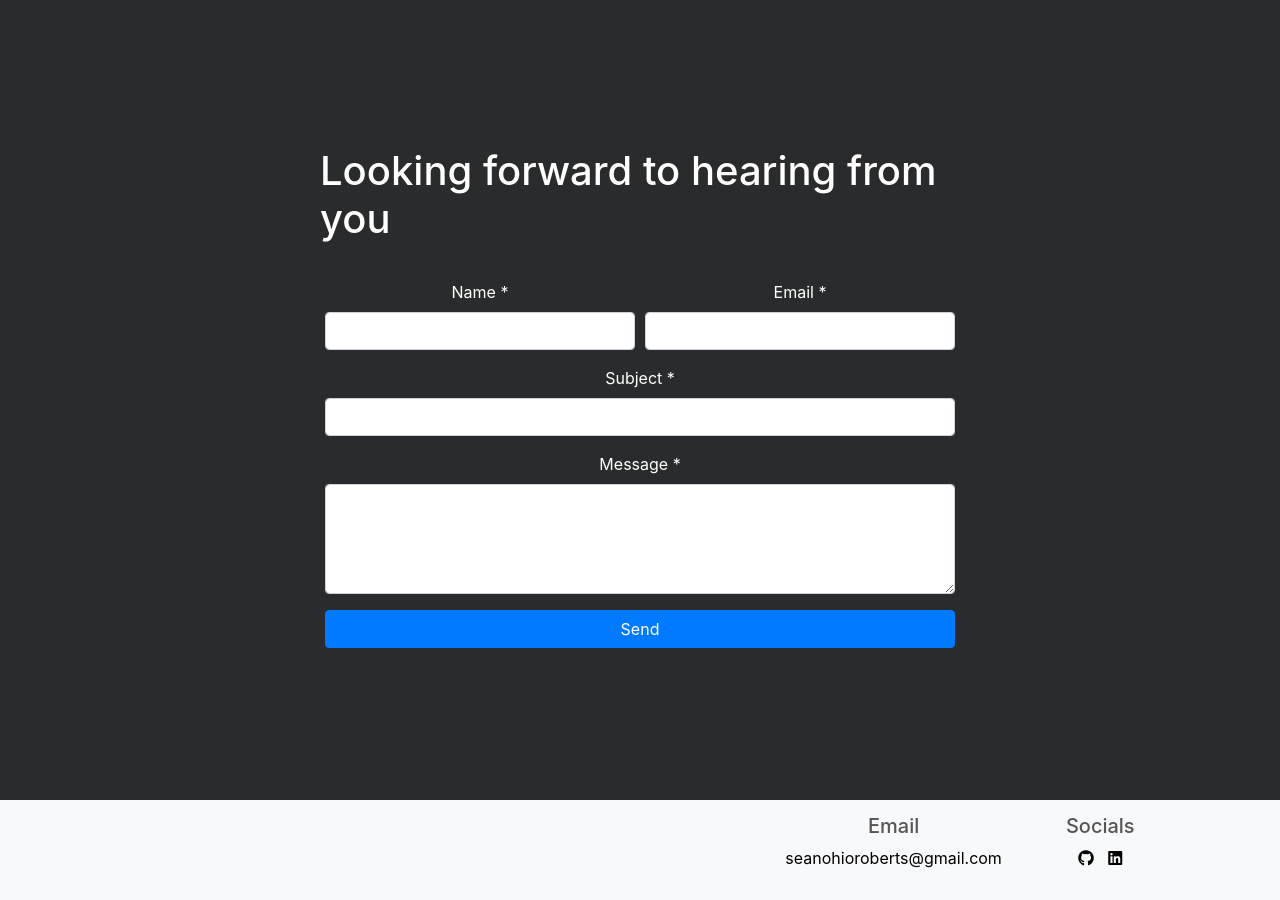
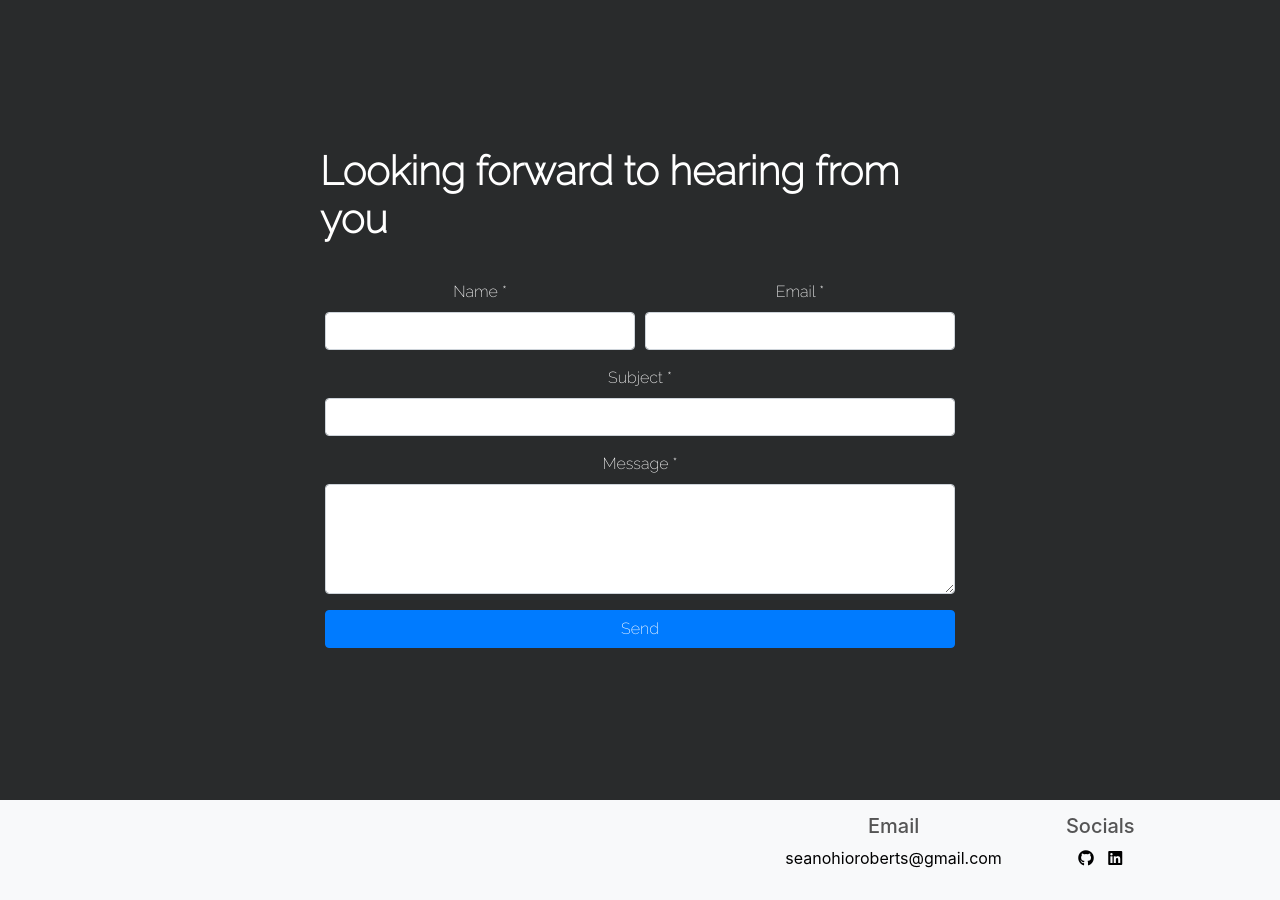
Before and after one commit to SeanFromOhio/portfolio-V1, a Flask app: page /contact in a window 1280 px wide. Shown: the part 56-956 px from the top of the page. Run offline with Flask 2, Linux system fonts and the light colour scheme; some libraries are stand-ins or nearby versions.

Commit message:
Slight font changes and font-weight changes. Ready to be pushed to github.

```diff
--- a/static/css/main.css
+++ b/static/css/main.css
@@ -8,6 +8,10 @@ html, body {
     /* background: #484b4d; LIGHTER GREY */
     color: white;
     scroll-behavior: smooth;
+}
+
+.font-Raleway {
+    font-family: Raleway;
 }
 
 .full-screen {
--- a/templates/contact.html
+++ b/templates/contact.html
@@ -3,9 +3,9 @@
 {% block title %} Contact {% endblock title %}
 
 {% block content %}
-<div class="full-screen flex-col">
+<div class="full-screen flex-col font-Raleway">
     <div class="flex-col" style="width: 50%;">
-        <h1>Looking forward to hearing from you</h1>
+        <h1><b>Looking forward to hearing from you</b></h1>
         <br>
     </div>
     <div class="bg-dark text-center" style="width: 50%; max-height: 57%;">
--- a/templates/index.html
+++ b/templates/index.html
@@ -3,8 +3,8 @@
 {% block content %}
 
 <div id="intro-bg" style="display: flex;">
-    <div class="flex-col-just text-center" style="width: 45%;">
-        <h1 style="font-size: 1000%;">Hello,</h1>
+    <div class="flex-col-just text-center" style="width: 45%; text-align: right;">
+        <h1 style="font-size: 1000%; text-align: right;">Hello,</h1>
         <h3 style="font-size: 1000%;">I'm Sean!</h3>
     </div>
 
@@ -20,7 +20,7 @@
             <img class="card-img-top" src="/static/images/rsz_portfolio_project_headshot.png"
                  alt="headshot img" style="height: 50%; width: 50%; border-radius: 50%; margin-top: 10px;">
             <div class="card-body flex-col" style="justify-content: space-between">
-                <h4 class="text-center" style="font-family: Raleway; color: black;">
+                <h4 class="text-center font-Raleway" style="color: black;">
                     A recent graduate from Columbus, Ohio with a new found passion for software development.
                 </h4>
                 <p>
```
Also changed, not shown: templates/resume.html (+6 -4 lines).
